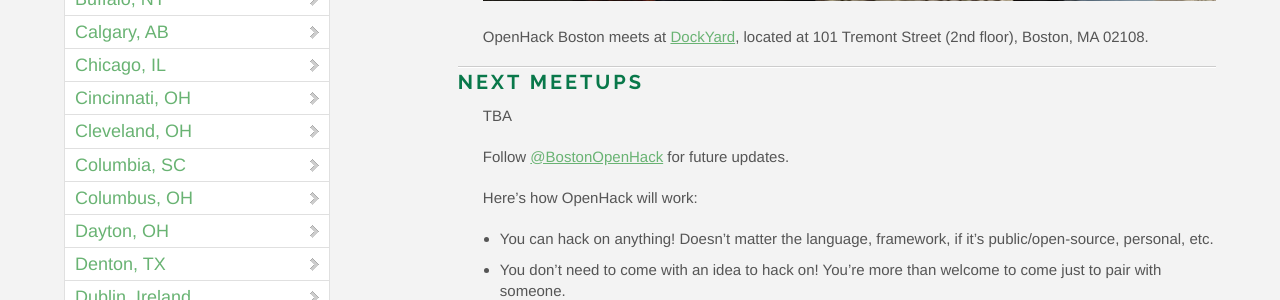
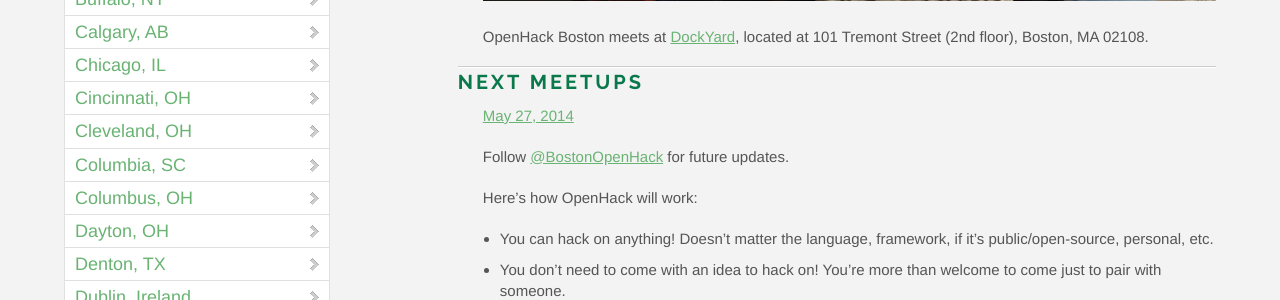
Before and after one commit to OpenHack/openhack.github.com, a Jekyll site: the page built from boston/index.markdown, in a window 1280 px wide and 900 px high, scrolled down 611 px. Shown: the part 153-453 px from the top of the window. Built offline with Jekyll 4.4.1, drawn with Linux system fonts in a browser that asks for light colours; nearby versions of some CDN libraries; comment, search, counter and statistics services are not loaded.

Commit message:
Boston - May meeting!!!!!!!1

```diff
--- a/boston/index.markdown
+++ b/boston/index.markdown
@@ -11,7 +11,7 @@
 Tremont Street (2nd floor), Boston, MA 02108.
 
 ### Next meetups
-TBA
+[May 27, 2014](https://guestlistapp.com/events/258114)
 
 Follow [@BostonOpenHack](https://twitter.com/BostonOpenHack) for future
 updates.
```
